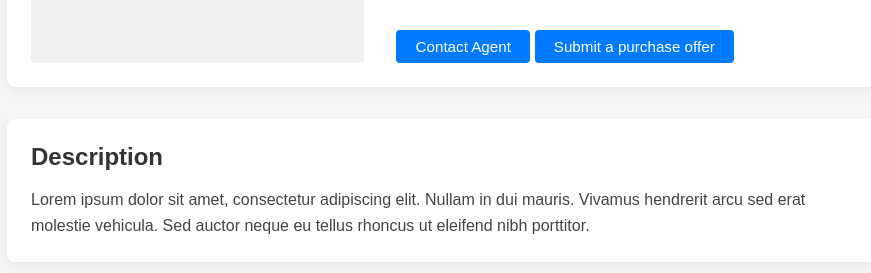
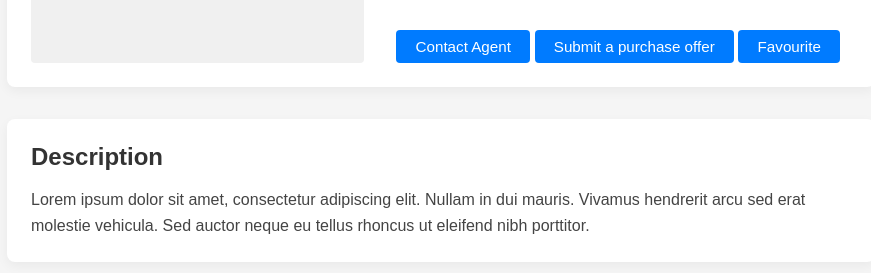
Before and after one commit to ElmarFossberg/CastleApartments2, a Django app: template templates/apartments/apartment_detail.html in a window 1280 px wide. Shown: the part 396-669 px from the top of the page, without its empty margins (199-1070 px from the left). Run offline with Django 5.2, Linux system fonts and the light colour scheme; the template is opened without the code that fills it, so the values that code supplies are empty.

Commit message:
favourite takki

```diff
--- a/templates/apartments/apartment_detail.html
+++ b/templates/apartments/apartment_detail.html
@@ -47,6 +47,7 @@
 
             <button class="contact-btn">Contact Agent</button>
             <button class="contact-btn">Submit a purchase offer</button>
+            <button class="contact-btn">Favourite</button>
         </div>
     </div>
 
```
